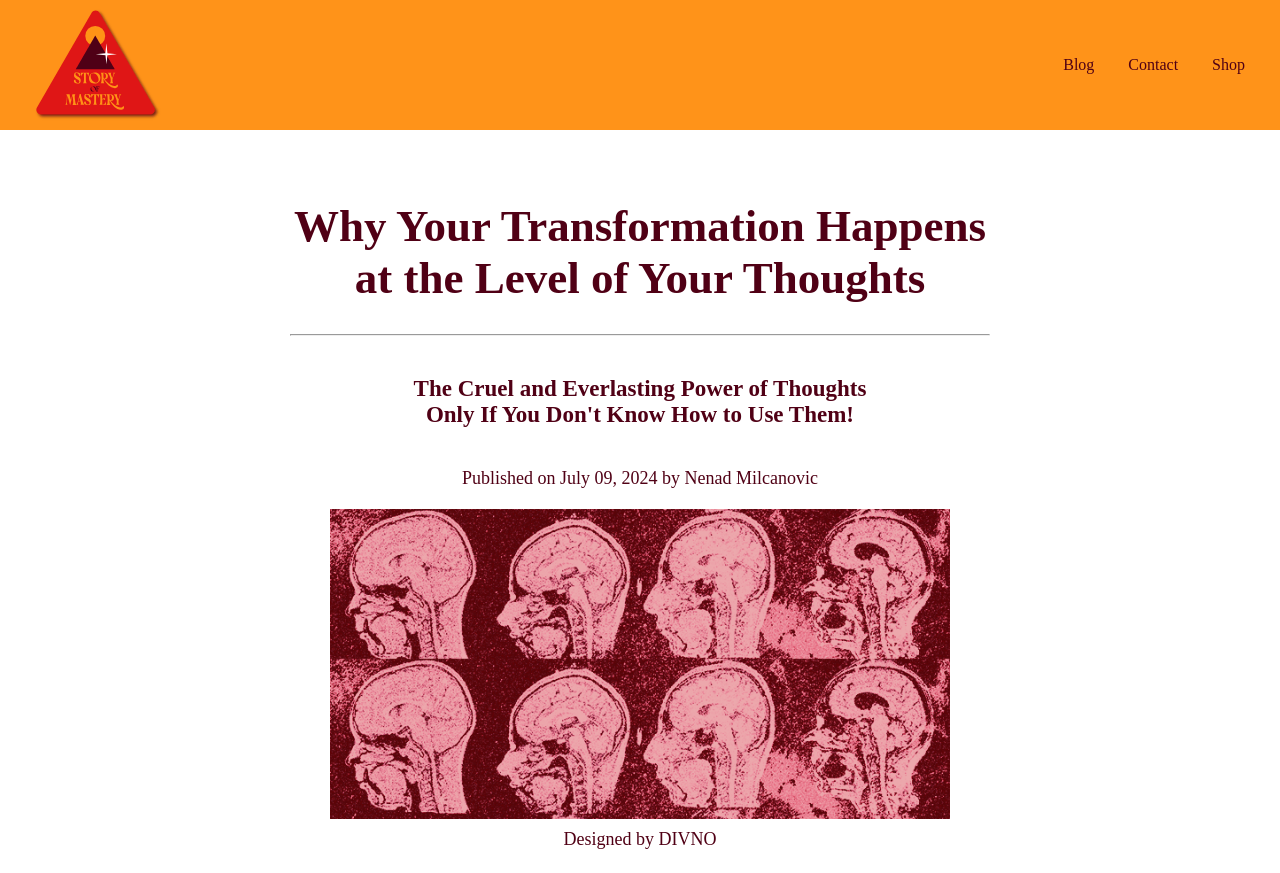
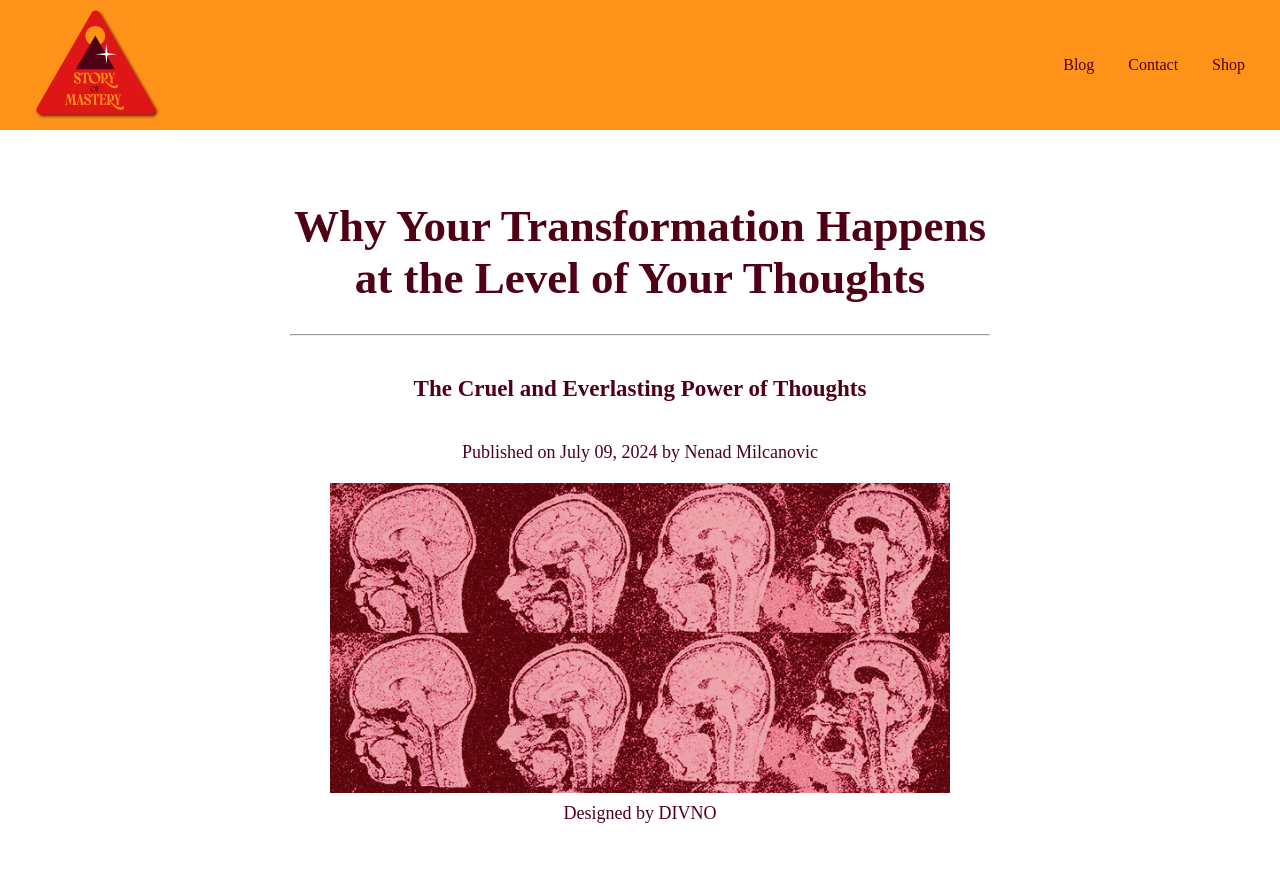
Before and after one commit to martiicodes/Story_of_Mastery, a plain HTML site: page story_of_mastery_blog_post_page_1/story_of_mastery_blog_post_1.html in a window 1280 px wide. Shown: the top 873 px of the page. Drawn offline with Linux system fonts and the light colour scheme; a web font is replaced by a local one.

Commit message:
Add files via upload

```diff
--- a/story_of_mastery_blog_post_page_1/story_of_mastery_blog_post_1.html
+++ b/story_of_mastery_blog_post_page_1/story_of_mastery_blog_post_1.html
@@ -37,7 +37,7 @@ Why Your Transformation Happens <br/> at the Level of Your Thoughts
         <hr>
 
         <h2>
-The Cruel and Everlasting Power of Thoughts <br/> Only If You Don't Know How to Use Them!
+The Cruel and Everlasting Power of Thoughts
         </h2>
 
           <p id="bellow-h1">Published on July 09, 2024 by
```
